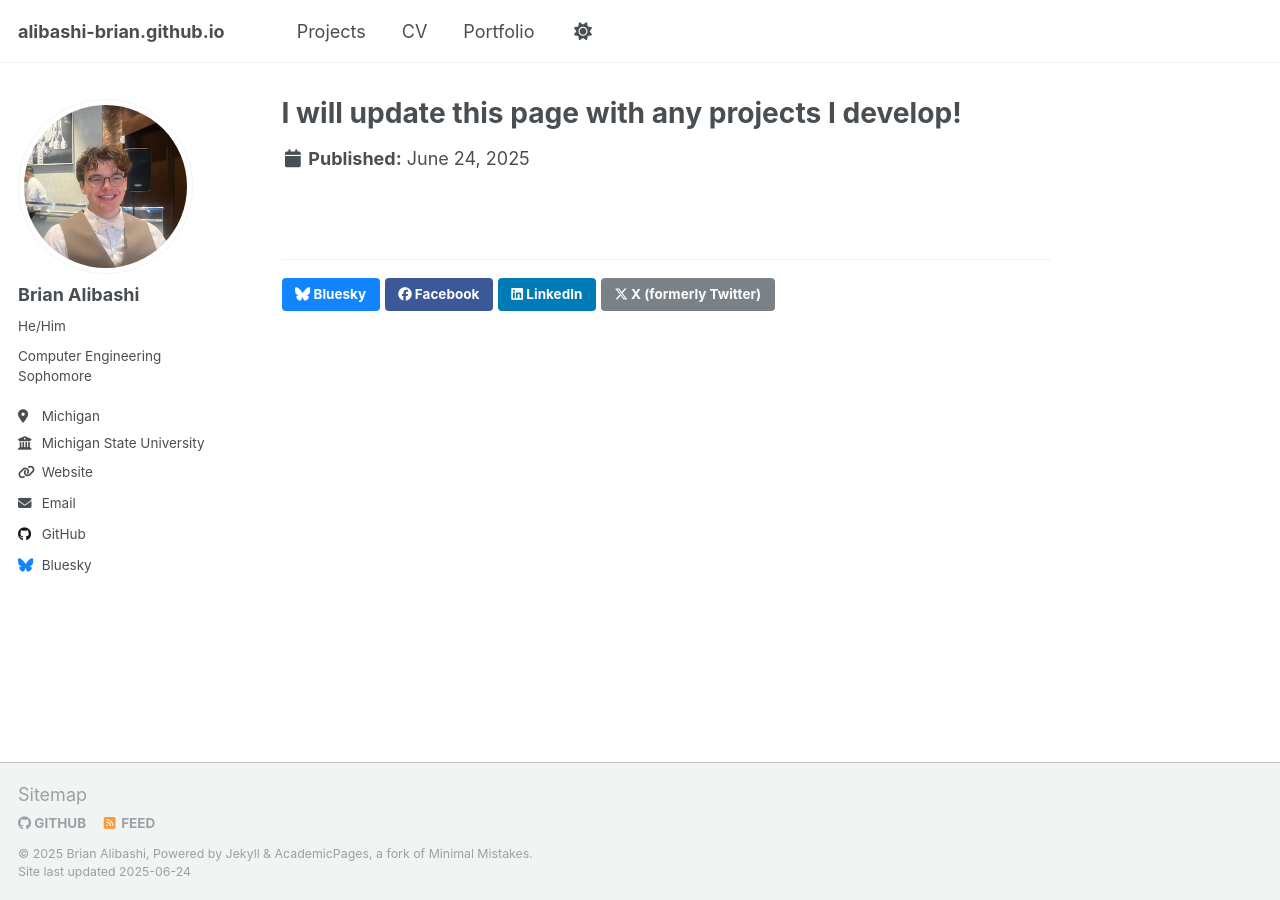
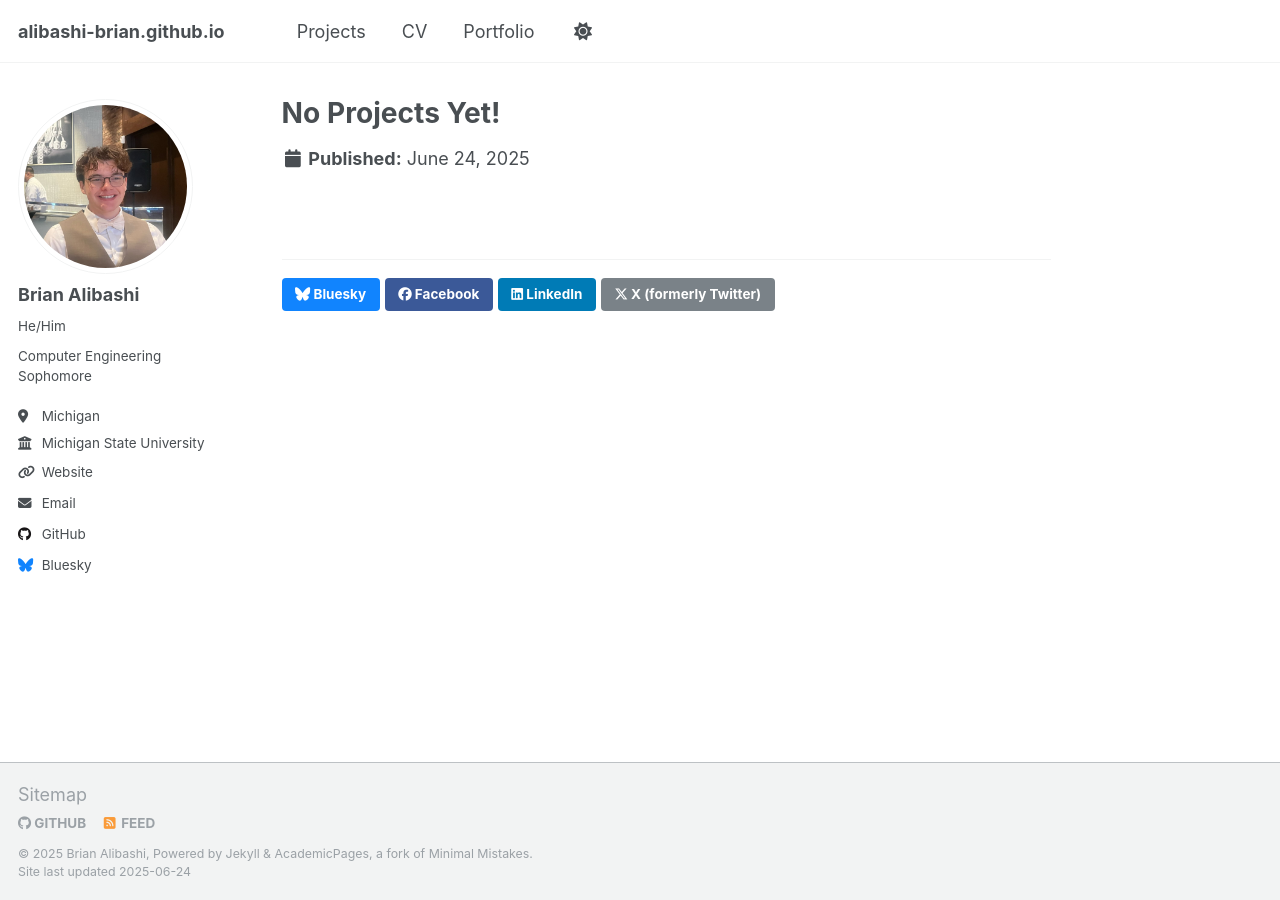
Before and after one commit to alibashi-brian/alibashi-brian.github.io, a Jekyll site: the page built from _publications/updates.md, in a window 1280 px wide. Built offline with Jekyll 4.4.1, drawn with Linux system fonts in a browser that asks for light colours.

Commit message:
pls pls pls work

```diff
--- a/_publications/updates.md
+++ b/_publications/updates.md
@@ -1,3 +1,5 @@
 ---
-title: I will update this page with any projects I develop!
+title: "No Projects Yet!"
+excerpt: "I have not yet created any projects, however once I do, this page will be updated!"
+collection: projects
 ---
```
